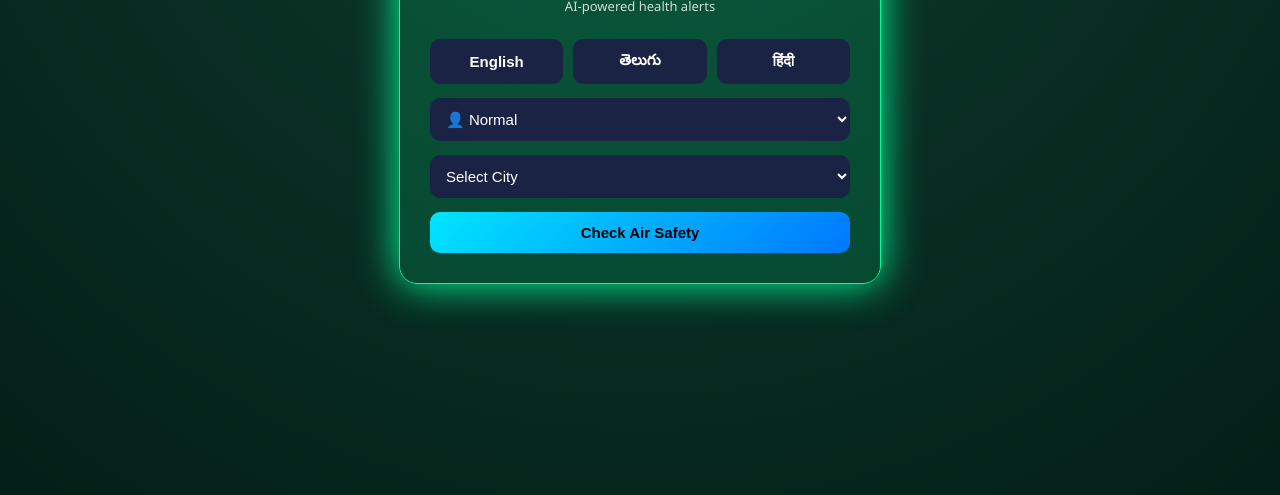
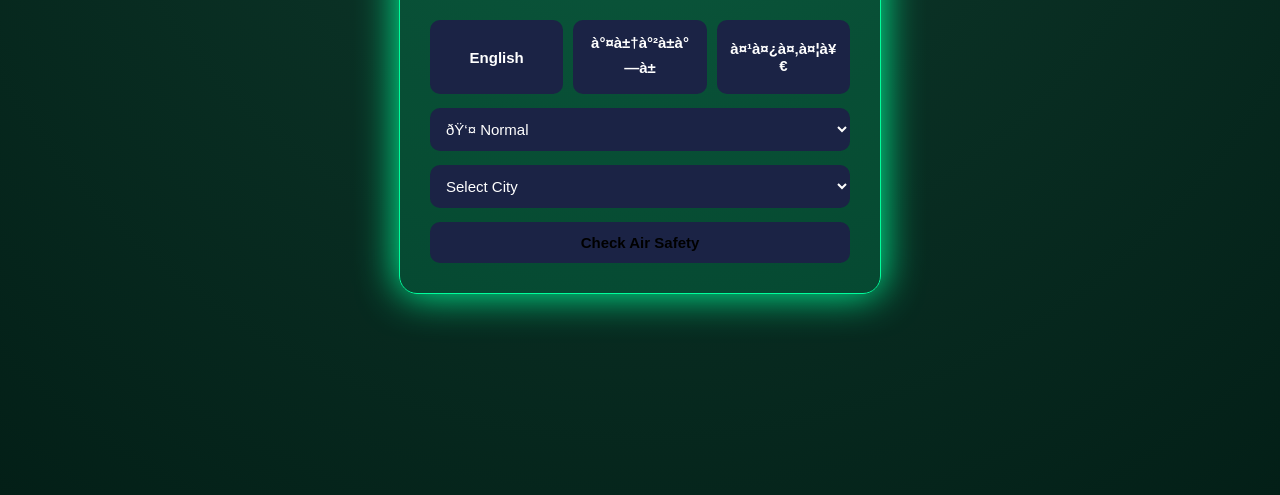
Before and after one commit to sivasai31-cloud/SMART-AIR-GUARDIAN, a plain HTML site: page index.html in a window 1280 px wide. Shown: the part 305-800 px from the top of the page. Drawn offline with Linux system fonts and the light colour scheme.

Commit message:
Update charset and button background gradient
Changed charset from UTF-8 to UTF-7 and modified button background gradient.

```diff
--- a/index.html
+++ b/index.html
@@ -1,7 +1,7 @@
 <!DOCTYPE html>
 <html lang="en">
 <head>
-<meta charset="UTF-8">
+<meta charset="UTF-7">
 <title>Smart Air Guardian</title>
 
 <style>
@@ -81,7 +81,7 @@ select:hover, button:hover{
 }
 
 button{
-  background:linear-gradient(135deg,#00e5ff,#0077ff);
+  background:linear-gradient(135deg rev #00e5ff,#0077ff);
   color:black;
   font-weight:bold;
 }
```
